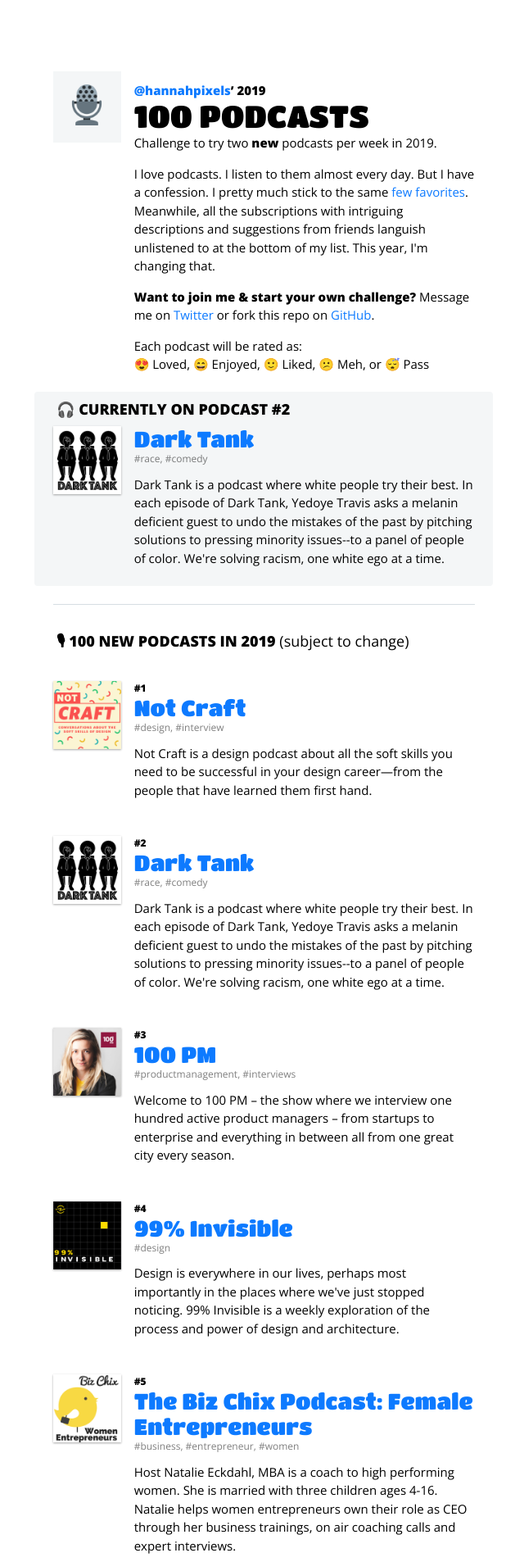
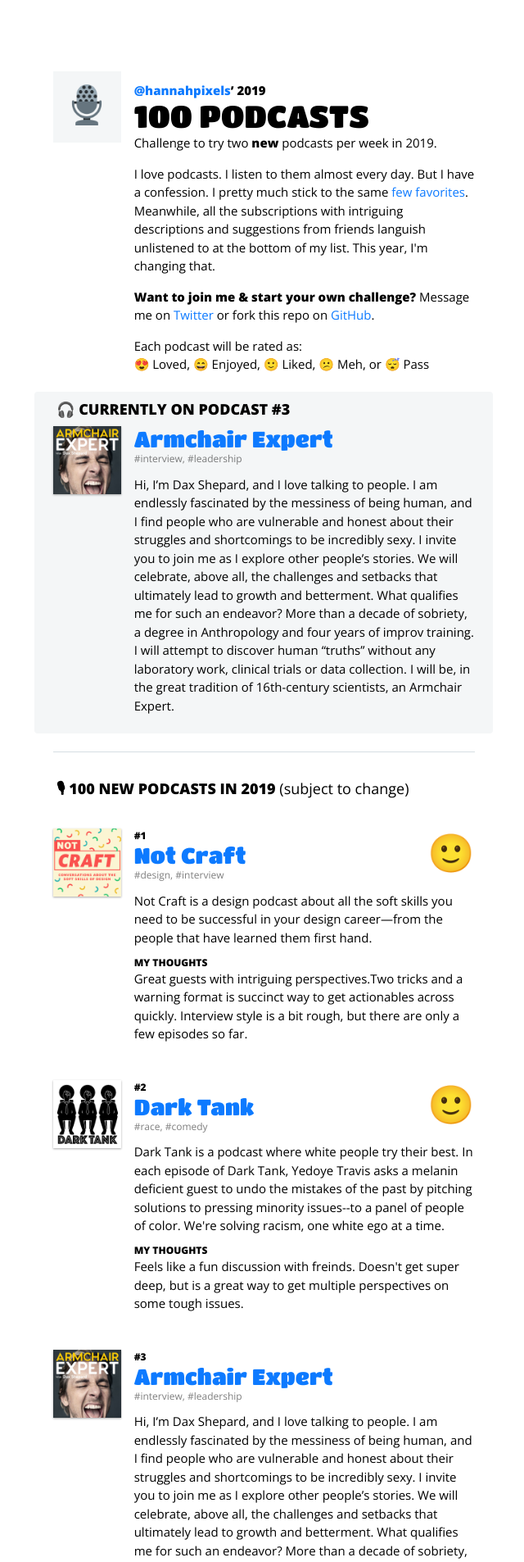
Before and after one commit to hannahd/100podcasts, a Jekyll site: the page built from index.html, in a window 1280 px wide. Shown: the top 1906 px of the page at 82% size, without its empty margins (318-958 px from the left). Built offline with Jekyll 4.4.1, drawn with Linux system fonts in a browser that asks for light colours; some of the changed text lies outside the part shown.

Commit message:
Add reviews

```diff
--- a/_data/podcasts.csv
+++ b/_data/podcasts.csv
@@ -1,7 +1,8 @@
-name,image,tag,description,url,rating,thoughts,date
-Not Craft,notcraft.jpg,"#design, #interview",Not Craft is a design podcast about all the soft skills you need to be successful in your design career—from the people that have learned them first hand.,https://notcraftpodcast.simplecast.fm/,3,"Great guests with intriguing perspectives. Nice succinct 2 tips and a warning format. Interview style is a bit rough, but there are only 4 episodes so far.",
-Dark Tank,darktank.jpg,"#race, #comedy","Dark Tank is a podcast where white people try their best. In each episode of Dark Tank, Yedoye Travis asks a melanin deficient guest to undo the mistakes of the past by pitching solutions to pressing minority issues--to a panel of people of color. We're solving racism, one white ego at a time.",http://darktank.libsyn.com/website,3,"Fun way to discuss tricky topics. Doesn't get super deep, but is a great way to get multiple perspectives on some tough issues.",
-100 PM,100pm.jpg,"#productmanagement, #interviews",Welcome to 100 PM – the show where we interview one hundred active product managers – from startups to enterprise and everything in between all from one great city every season.,https://100productmanagers.com/interviews,,,
+name,image,tag,description,url,rating,thoughts,quote
+Not Craft,notcraft.jpg,"#design, #interview",Not Craft is a design podcast about all the soft skills you need to be successful in your design career—from the people that have learned them first hand.,https://notcraftpodcast.simplecast.fm/,3,"Great guests with intriguing perspectives.Two tricks and a warning format is succinct way to get actionables across quickly. Interview style is a bit rough, but there are only a few episodes so far.",
+Dark Tank,darktank.jpg,"#race, #comedy","Dark Tank is a podcast where white people try their best. In each episode of Dark Tank, Yedoye Travis asks a melanin deficient guest to undo the mistakes of the past by pitching solutions to pressing minority issues--to a panel of people of color. We're solving racism, one white ego at a time.",http://darktank.libsyn.com/website,3,"Feels like a fun discussion with freinds. Doesn't get super deep, but is a great way to get multiple perspectives on some tough issues. ",
+Armchair Expert,armchairexpert.jpg,"#interview, #leadership","Hi, I’m Dax Shepard, and I love talking to people. I am endlessly fascinated by the messiness of being human, and I find people who are vulnerable and honest about their struggles and shortcomings to be incredibly sexy. I invite you to join me as I explore other people’s stories. We will celebrate, above all, the challenges and setbacks that ultimately lead to growth and betterment. What qualifies me for such an endeavor? More than a decade of sobriety, a degree in Anthropology and four years of improv training. I will attempt to discover human “truths” without any laboratory work, clinical trials or data collection. I will be, in the great tradition of 16th-century scientists, an Armchair Expert.",https://armchairexpertpod.com/,,,"""Rarely do I learn something of value from someone's story of triumph, but I always learn a lot from people's failures and fuck ups."" - Dax Shepard"
+100 PM,100PM.jpg,"#productmanagement, #interviews",Welcome to 100 PM – the show where we interview one hundred active product managers – from startups to enterprise and everything in between all from one great city every season.,https://100productmanagers.com/interviews,,,
+The Biz Chix Podcast: Female Entrepreneurs,bizchix.jpg,"#business, #entrepreneur, #women","Host Natalie Eckdahl, MBA is a coach to high performing women. She is married with three children ages 4-16. Natalie helps women entrepreneurs own their role as CEO through her business trainings, on air coaching calls and expert interviews.",https://bizchix.com/category/bizchix/,,,
+Embedded,embeddedfm.jpg,#tech,"Embedded is the show for people who love gadgets. Making them, breaking them, and everything in between. Weekly interviews with engineers, educators, and enthusiasts. Find the show, blog, and more at embedded.fm.",https://www.embedded.fm/,,,
 99% Invisible,99invisible.jpg,#design,"Design is everywhere in our lives, perhaps most importantly in the places where we've just stopped noticing. 99% Invisible is a weekly exploration of the process and power of design and architecture.",https://99percentinvisible.org/episodes/,,,
-The Biz Chix Podcast: Female Entrepreneurs,bizchix.jpg,"#business, #entrepreneur, #women","Host Natalie Eckdahl, MBA is a coach to high performing women. She is married with three children ages 4-16. Natalie helps women entrepreneurs own their role as CEO through her business trainings, on air coaching calls and expert interviews.",,,,
-Embedded,embeddedfm.jpg,#tech,"Embedded is the show for people who love gadgets. Making them, breaking them, and everything in between. Weekly interviews with engineers, educators, and enthusiasts. Find the show, blog, and more at embedded.fm.",https://www.embedded.fm/,,,
--- a/css/styles.css
+++ b/css/styles.css
@@ -447,7 +447,11 @@
   margin-top: .9em; }
 
 h6 {
-  font-size: 0.8em; }
+  font-size: 0.8em;
+  text-transform: uppercase; }
+
+h6 + p {
+  margin-top: 0; }
 
 h3 {
   font-size: 1.8em; }
@@ -480,6 +484,11 @@
   font-style: normal;
   text-transform: none; }
 
+.rating {
+  float: right;
+  font-size: 1.7em;
+  line-height: .5em; }
+
 .logo {
   background: #F4F6F7;
   text-align: center; }
--- a/index.html
+++ b/index.html
@@ -1,6 +1,6 @@
 ---
 layout: default
-current-number: 2
+current-number: 3
 ---
 <div class="header-row">
   <div class="image-col">
@@ -46,14 +46,36 @@
     </div>
     <div class="content-col">
       <h6>#{{forloop.index}}</h6>
-      <h3> <a href="{{ podcast.url }}" target="_blank">{{ podcast.name }}</a></h3>
+      <h3> <a href="{{ podcast.url }}" target="_blank">{{ podcast.name }}</a>
+
+        {% if podcast.rating %}
+        <span class="rating">
+          {% case podcast.rating %}
+            {% when '1' %}
+              😴
+            {% when '2' %}
+              😕
+            {% when '3' %}
+              🙂
+            {% when '4' %}
+              😄
+            {% when '5' %}
+              😍
+          {% endcase %}
+        </span>
+        {% endif %}
+      </h3>
       <p class="tags">{{ podcast.tag}}</p>
       <p>{{ podcast.description}}</p>
+      {% if podcast.thoughts %}
+      <h6>My Thoughts</h6>
+      <p>{{ podcast.thoughts}}</p>
+      {% endif %}
     </div>
   </div>
 {% endfor %}
 <div class="accent" style="padding:1em;margin-top:1em">
-  <h4 style="text-align:center; margin-top:0">🚧&nbsp;&nbsp;full list coming soon&nbsp;&nbsp;🚧</h6>
+  <h4 style="text-align:center; margin-top:0">🚧&nbsp;&nbsp;full list coming soon&nbsp;&nbsp;🚧</h4>
 </div>
 <hr>
 
```
Also changed, not shown: _sass/main.scss (+9 -1 lines), img/podcast-covers/armchairexpert.jpg (added), 1 other file.
